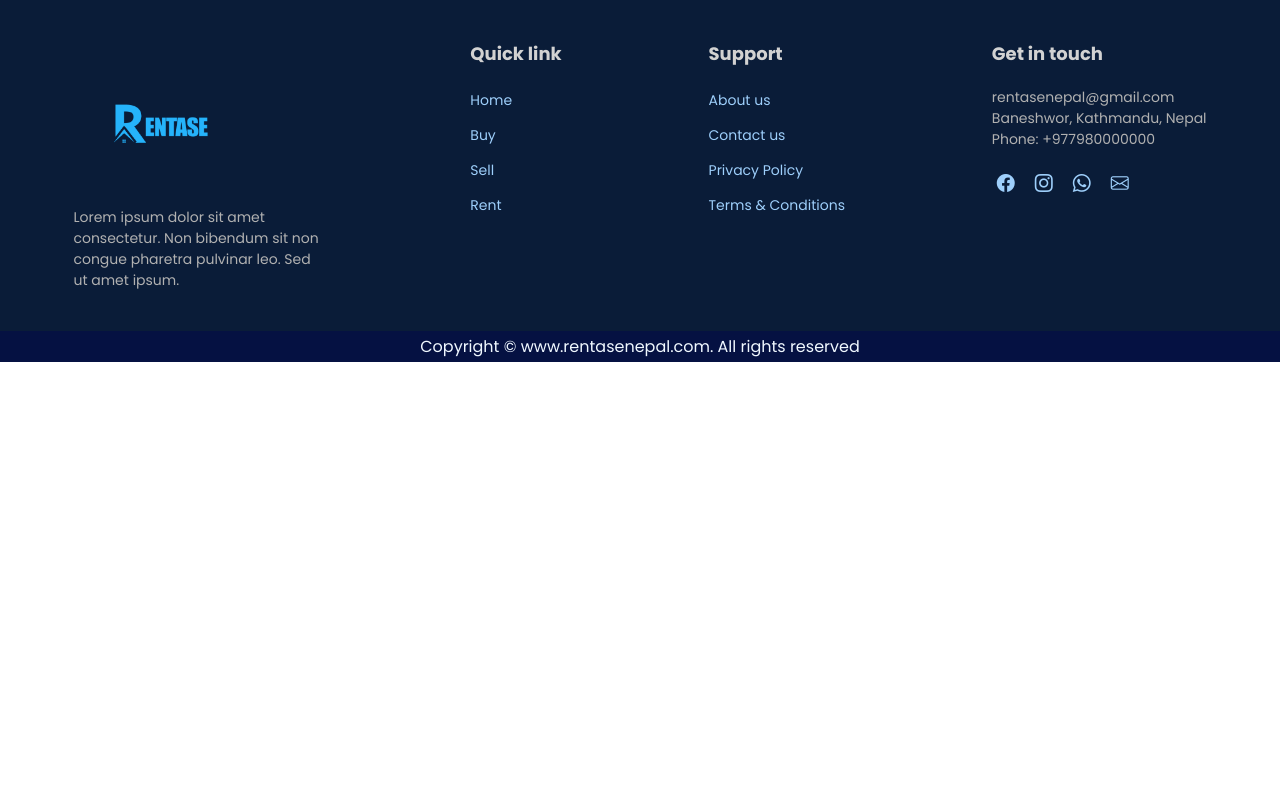
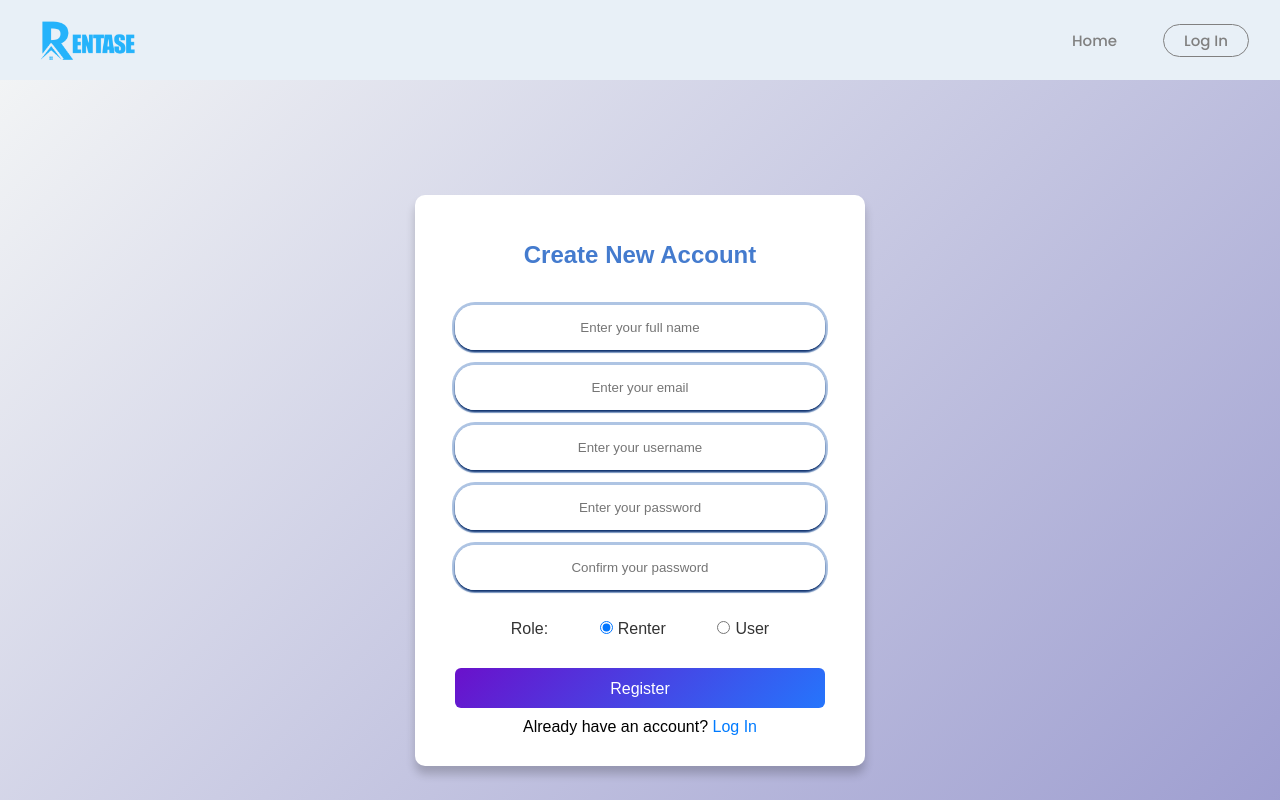
Before and after one commit to Prasun-Shiwakoti/RentaseNepal, a React (Create React App) app in the folder Frontend/react/: page /register in a window 1280 px wide. Shown: the top 800 px of the page. Built offline with nearby package versions, Linux system fonts and the light colour scheme.

Commit message:
feat: Added user registration and login

```diff
--- a/Frontend/react/src/App.js
+++ b/Frontend/react/src/App.js
@@ -17,6 +17,8 @@ import HostelDetails from './components/HostelDetails';
 import ListYourHostel from './components/ListYourHostel';
 import BlogDetail from './components/BlogDetail';
 import AddBlog from './components/AddBlog';
+import Register from './components/Register';
+import UserPage from './components/UserPage'
 
 export const scrollToSection = (elementRef) => {
   window.scrollTo({
@@ -29,7 +31,8 @@ const App = () => {
   const blogRef = useRef(null);
   const contactRef = useRef(null);
   const serviceRef = useRef(null);
-  const [isAdminLoggedIn, setIsAdminLoggedIn] = useState(!!localStorage.getItem('adminToken'));
+  const [isLoggedIn, setisLoggedIn] = useState(!!localStorage.getItem('usertoken'));
+  const [userRole, setUserRole] = useState('user');
 
   return (
     <Router>
@@ -42,7 +45,8 @@ const App = () => {
                 blogRef={blogRef}
                 contactRef={contactRef}
                 serviceRef={serviceRef}
-                isAdminLoggedIn={isAdminLoggedIn}
+                isLoggedIn={isLoggedIn}
+                userRole={userRole}
               />
               <FeaturedHostels />
               <TopCities />
@@ -56,14 +60,14 @@ const App = () => {
           } />
           <Route path="/blog/:id" element={
             <div>
-              <Nav isAdminLoggedIn={isAdminLoggedIn} />
+              <Nav isLoggedIn={isLoggedIn} />
               <BlogDetail />
             </div>
           } />
           <Route path="/search-results" element={
             <>
               <div>
-                <Nav isAdminLoggedIn={isAdminLoggedIn} />
+                <Nav isLoggedIn={isLoggedIn} userRole={userRole} />
                 <div className="results-search-bar">
                   <SearchBar />
                 </div>
@@ -73,31 +77,47 @@ const App = () => {
           } />
           <Route path="/hostel/:id" element={
             <div>
-              <Nav isAdminLoggedIn={isAdminLoggedIn} />
+              <Nav isLoggedIn={isLoggedIn} userRole={userRole} />
               <HostelDetails />
             </div>
           } />
-          <Route path="/admin-login" element={
+          <Route path="/login" element={
             <>
-              <Nav isAdminLoggedIn={isAdminLoggedIn} />
-              <AdminLogin setIsAdminLoggedIn={setIsAdminLoggedIn} />
+              <Nav isLoggedIn={isLoggedIn} userRole={userRole} />
+              <AdminLogin setIsLoggedIn={setisLoggedIn}  setUserRole={setUserRole} />
             </>
           } />
+
+          <Route path="/register" element={
+            <>
+              <Nav isLoggedIn={isLoggedIn} userRole={userRole} />
+              <Register />
+            </>
+          } />
+
           <Route path="/admin" element={
             <>
-              <Nav isAdminLoggedIn={isAdminLoggedIn} />
-              <AdminPage setIsAdminLoggedIn={setIsAdminLoggedIn}/>
+              <Nav isLoggedIn={isLoggedIn} userRole={userRole} />
+              <AdminPage setisLoggedIn={setisLoggedIn} setUserRole={setUserRole}/>
             </>
           } />
+
+          <Route path="/user" element={
+            <>
+              <Nav isLoggedIn={isLoggedIn} userRole={userRole} />
+              <UserPage setisLoggedIn={setisLoggedIn} setUserRole={setUserRole}/>
+            </>
+          } />
+
           <Route path="/list-your-hostel" element={
             <>
-              <Nav isAdminLoggedIn={isAdminLoggedIn}/>
+              <Nav isLoggedIn={isLoggedIn} userRole={userRole} />
               <ListYourHostel />
             </>
           } />
           <Route path="/add-blog" element={
             <>
-              <Nav isAdminLoggedIn={isAdminLoggedIn}/>
+              <Nav isLoggedIn={isLoggedIn} userRole={userRole} />
               <AddBlog />
             </>
           } />
--- a/Frontend/react/src/components/AdminLogin.js
+++ b/Frontend/react/src/components/AdminLogin.js
@@ -1,7 +1,7 @@
 import React, { useState } from 'react';
 import { useNavigate } from 'react-router-dom';
 
-const AdminLogin = ({ setIsAdminLoggedIn }) => {
+const AdminLogin = ({ setIsLoggedIn, setUserRole }) => {
   const [credentials, setCredentials] = useState({ username: '', password: '' });
   const [error, setError] = useState('');
   const navigate = useNavigate();
@@ -15,10 +15,18 @@ const AdminLogin = ({ setIsAdminLoggedIn }) => {
         body: JSON.stringify(credentials),
       });
       const data = await response.json();
+      console.log(data);
       if (response.ok) {
-        localStorage.setItem('adminToken', data.token); // Save token
-        setIsAdminLoggedIn(true);
-        navigate('/admin');
+        // const role=data.data.role;
+        const role='user';
+
+        if(role === 'admin')
+          localStorage.setItem('admin-token', data.data.token); // Save token
+        else
+          localStorage.setItem('user-token', data.data.token);
+        setIsLoggedIn(true);
+        setUserRole(role);
+        navigate(role === 'admin'? '/admin': '/user');
       } else {
         setError(data.message || 'Login failed');
       }
@@ -30,7 +38,7 @@ const AdminLogin = ({ setIsAdminLoggedIn }) => {
   return (
     <div className="login-container">
       <div className="login-box">
-        <h2>Admin Login</h2>
+        <h2>Admin/User Login</h2>
 
         {error && <div className="error">{error}</div>}
         <form onSubmit={handleSubmit}>
@@ -59,6 +67,11 @@ const AdminLogin = ({ setIsAdminLoggedIn }) => {
           </div>
           <button type="submit" className="login-button">Log In</button>
         </form>
+
+        <div className="create-account">
+          <p>Don't have an account? <a href="/register">Create New Account</a></p>
+        </div>
+
       </div>
     </div>
   );
--- a/Frontend/react/src/components/AdminPage.js
+++ b/Frontend/react/src/components/AdminPage.js
@@ -2,22 +2,23 @@ import React, { useEffect, useState } from 'react';
 import { useNavigate } from 'react-router-dom';
 import { Link } from 'react-router-dom';
 
-const AdminPage = ({ setIsAdminLoggedIn }) => {
+const AdminPage = ({ setisLoggedIn, setUserRole }) => {
   const [hostels, setHostels] = useState([]);
   const [filter, setFilter] = useState('all'); // Default filter
   const [blogs, setBlogs] = useState([]);
   const navigate = useNavigate();
 
   useEffect(() => {
-    const token = localStorage.getItem('adminToken');
+    const token = localStorage.getItem('admin-token');
     if (!token) {
-      setIsAdminLoggedIn(false);
-      navigate('/admin-login');
+      setisLoggedIn(false);
+      setUserRole('user');
+      navigate('/login');
     } else {
       fetchHostels();
       fetchBlogs();
     }
-  }, [navigate, setIsAdminLoggedIn]);
+  }, [navigate, setisLoggedIn, setUserRole]);
 
   // Fetch hostels with the selected filter
   const fetchHostels = async () => {
@@ -74,7 +75,7 @@ const AdminPage = ({ setIsAdminLoggedIn }) => {
   // Toggle featured status
   const toggleFeatured = async (id, isFeatured) => {
     try {
-      // const token = localStorage.getItem('adminToken');
+      // const token = localStorage.getItem('admin-token');
       const token = "fdc19eacbd64d055f80b9486b4b4d1fc443f67cb";
       const response = await fetch(`http://127.0.0.1:8000/api/hostels/${id}/`, {
         method: 'PATCH',
@@ -100,7 +101,7 @@ const AdminPage = ({ setIsAdminLoggedIn }) => {
   // Delete hostel
   const deleteHostel = async (id) => {
     try {
-      // const token = localStorage.getItem('adminToken');
+      // const token = localStorage.getItem('admin-token');
       const token = "fdc19eacbd64d055f80b9486b4b4d1fc443f67cb";
       const response = await fetch(`http://127.0.0.1:8000/api/hostels/${id}/`, {
         method: 'DELETE',
@@ -163,9 +164,10 @@ const AdminPage = ({ setIsAdminLoggedIn }) => {
 
   // Handle logout
   const handleLogout = () => {
-    localStorage.removeItem('adminToken');
-    setIsAdminLoggedIn(false);
-    navigate('/admin-login');
+    localStorage.removeItem('admin-token');
+    setisLoggedIn(false);
+    setUserRole('user');
+    navigate('/login');
   };
 
   return (
--- a/Frontend/react/src/components/Header.js
+++ b/Frontend/react/src/components/Header.js
@@ -2,7 +2,7 @@ import React from 'react';
 import Nav from './Nav';
 import SearchBar from './SearchBar';
 import '../style.css';
-const Header = ({ blogRef, contactRef, serviceRef, isAdminLoggedIn }) => {
+const Header = ({ blogRef, contactRef, serviceRef, isLoggedIn, userRole }) => {
   return (
     <header className="header-section">
       <Nav
@@ -10,7 +10,8 @@ const Header = ({ blogRef, contactRef, serviceRef, isAdminLoggedIn }) => {
         contactRef={contactRef}
         serviceRef={serviceRef}
         isHome={true}
-        isAdminLoggedIn={isAdminLoggedIn}
+        isLoggedIn={isLoggedIn}
+        userRole={userRole}
       />
       <div className="upper-home">
         <div className="upperhome-box">
--- a/Frontend/react/src/components/Nav.js
+++ b/Frontend/react/src/components/Nav.js
@@ -4,7 +4,8 @@ import { scrollToSection } from '../App.js';
 import { Link } from 'react-router-dom';
 
 
-const Nav = ({ blogRef, contactRef, serviceRef, isHome, isAdminLoggedIn }) => {
+const Nav = ({ blogRef, contactRef, serviceRef, isHome, isLoggedIn, userRole }) => {
+  console.log(isLoggedIn);
   return (
     <nav className="navBar">
       <h4>
@@ -27,15 +28,13 @@ const Nav = ({ blogRef, contactRef, serviceRef, isHome, isAdminLoggedIn }) => {
             </>
           }
           {/* <li ><a  href="#"><i className="bi bi-globe"></i>Language</a></li> */}
-          <li><Link to="/list-your-hostel">List Your Hostel</Link></li>
+          {isLoggedIn && <li className="list-hostel"><Link to="/list-your-hostel">List Your Hostel</Link></li>}
 
           <div className="login_section">
-
-            {!isAdminLoggedIn ? (
-              <li><Link to="/admin-login">Log In</Link></li>
+            {!isLoggedIn ? (
+              <li><Link to="/login">Log In</Link></li>
             ) : (
-              <li><Link to="/admin"><i className="bi bi-person"></i></Link></li>
-
+              <li><Link to={userRole === 'admin'? '/admin': '/user'}><i className="bi bi-person"></i></Link></li>
             )}
           </div>
 
--- /dev/null
+++ b/Frontend/react/src/components/Register.js
@@ -0,0 +1,147 @@
+import React, { useState } from 'react';
+import { useNavigate } from 'react-router-dom';
+
+const Register = () => {
+  const [formData, setFormData] = useState({
+    name: '',
+    email: '',
+    username: '',
+    password: '',
+    confirmPassword: '',
+    role: 'renter', // Default role
+  });
+  const [error, setError] = useState('');
+  const [success, setSuccess] = useState('');
+  // const navigate = useNavigate();
+
+  const handleSubmit = async (e) => {
+    e.preventDefault();
+
+    if (formData.password !== formData.confirmPassword) {
+      setSuccess('');
+      setError('Password and Confirm Password do not match.');
+      return;
+    }
+
+    console.log(JSON.stringify(formData));
+
+    try {
+      const response = await fetch('http://127.0.0.1:8000/api/users/', {
+        method: 'POST',
+        headers: { 'Content-Type': 'application/json' },
+        body: JSON.stringify(formData),
+      });
+      const data = await response.json();
+
+      if (response.ok) {
+        setError('');
+        setSuccess('Account created successfully. You can now log in.');
+        // setTimeout(() => navigate('/login'), 2000); // Redirect to login after success
+      } else {
+        setError(data.data.username[0] || 'Registration failed.');
+      }
+    } catch (err) {
+      setError('Something went wrong. Please try again.');
+    }
+  };
+
+  return (
+    <div className="login-container">
+      <div className="login-box">
+        <h2>Create New Account</h2>
+
+        {error && <div className="error">{error}</div>}
+        {success && <div className="success">{success}</div>}
+
+        <form onSubmit={handleSubmit}>
+          <div className="form-group">
+            <input
+              type="text"
+              id="name"
+              placeholder="Enter your full name"
+              value={formData.name}
+              onChange={(e) => setFormData({ ...formData, name: e.target.value })}
+              required
+            />
+          </div>
+
+          <div className="form-group">
+            <input
+              type="email"
+              id="email"
+              placeholder="Enter your email"
+              value={formData.email}
+              onChange={(e) => setFormData({ ...formData, email: e.target.value })}
+              required
+            />
+          </div>
+
+          <div className="form-group">
+            <input
+              type="text"
+              id="username"
+              placeholder="Enter your username"
+              value={formData.username}
+              onChange={(e) => setFormData({ ...formData, username: e.target.value })}
+              required
+            />
+          </div>
+
+          <div className="form-group">
+            <input
+              type="password"
+              id="password"
+              placeholder="Enter your password"
+              value={formData.password}
+              onChange={(e) => setFormData({ ...formData, password: e.target.value })}
+              required
+            />
+          </div>
+
+          <div className="form-group">
+            <input
+              type="password"
+              id="confirmPassword"
+              placeholder="Confirm your password"
+              value={formData.confirmPassword}
+              onChange={(e) => setFormData({ ...formData, confirmPassword: e.target.value })}
+              required
+            />
+          </div>
+
+          <div className="radio-group">
+            <label>Role:</label>
+            <label>
+              <input
+                type="radio"
+                name="role"
+                value="renter"
+                checked={formData.role === 'renter'}
+                onChange={(e) => setFormData({ ...formData, role: e.target.value })}
+              />
+              Renter
+            </label>
+            <label>
+              <input
+                type="radio"
+                name="role"
+                value="user"
+                checked={formData.role === 'user'}
+                onChange={(e) => setFormData({ ...formData, role: e.target.value })}
+              />
+              User
+            </label>
+          </div>
+
+          <button type="submit" className="login-button">Register</button>
+        </form>
+
+        <div className="create-account">
+          <p>Already have an account? <a href="/login">Log In</a></p>
+        </div>
+      </div>
+    </div>
+  );
+};
+
+export default Register;
--- /dev/null
+++ b/Frontend/react/src/components/UserPage.js
@@ -0,0 +1,29 @@
+import React, { useEffect } from 'react';
+import { useNavigate } from 'react-router-dom';
+
+const UserPage = ({ setisLoggedIn, setUserRole }) => {
+  const navigate = useNavigate();
+  useEffect(() => {
+    const token = localStorage.getItem('user-token');
+    console.log(token);
+    if (!token) {
+      setisLoggedIn(false);
+      setUserRole('user');
+      navigate('/login');
+    }
+  }, [navigate, setisLoggedIn, setUserRole]);
+
+  // Handle logout
+  const handleLogout = (e) => {
+    localStorage.removeItem('user-token');
+    setisLoggedIn(false);
+    setUserRole('user');
+    navigate('/login');
+  };
+
+  return (
+      <button onClick={handleLogout} style={{ margin: '40px' }}>Logout</button>
+  );
+};
+
+export default UserPage;
--- a/Frontend/react/src/style.css
+++ b/Frontend/react/src/style.css
@@ -96,8 +96,10 @@ nav .nav-list .login_section {
 
 }
 
- nav .nav-list ul li:nth-last-child(1),
- nav .nav-list ul li:nth-last-child(2)  {
+ /* nav .nav-list ul li:nth-last-child(1),
+ nav .nav-list ul li:nth-last-child(2)  { */
+ .list-hostel,
+ .login_section{
     border: 1px solid gray;
     border-radius: 20px;
     padding: 3px 20px;
@@ -1142,7 +1144,7 @@ color: #555;
     box-shadow: 0 8px 10px rgba(0, 0, 0, 0.2);
     text-align: center;
     width: 100%;
-    max-width: 400px;
+    max-width: 450px;
   }
 
   .form-group {
@@ -1176,17 +1178,54 @@ color: #555;
     text-align: center;
   }
 
-  .login-box>.error {
-    color: #ff4d4d;
+  .login-box>.error,
+  .login-box>.success{
     font-size: 14px;
     font-weight: bold;
     margin-bottom: 10px;
   }
 
+  .login-box>.success{
+    color: #53ff4d;
+  }
+
+  .login-box>.error {
+    color: #ff4d4d;
+  }
+
   .login-button{
     width: 100%;
   }
 
+  .create-account {
+    text-align: center;
+    margin-top: 10px;
+  }
+
+  .create-account a {
+    color: #007bff;
+    text-decoration: none;
+  }
+
+  .create-account a:hover {
+    text-decoration: underline;
+  }
+
+  .radio-group {
+    display: flex;
+    justify-content: space-around;
+    margin: 30px;
+  }
+
+  .radio-group label {
+    font-size: 16px;
+    color: #333;
+    cursor: pointer;
+  }
+
+  .radio-group input[type="radio"] {
+    margin-right: 5px;
+  }
 
   /* ListYourHostel */
 
```
Also changed, not shown: Frontend/react/src/components/ListYourHostel.js (+4 -4 lines).
